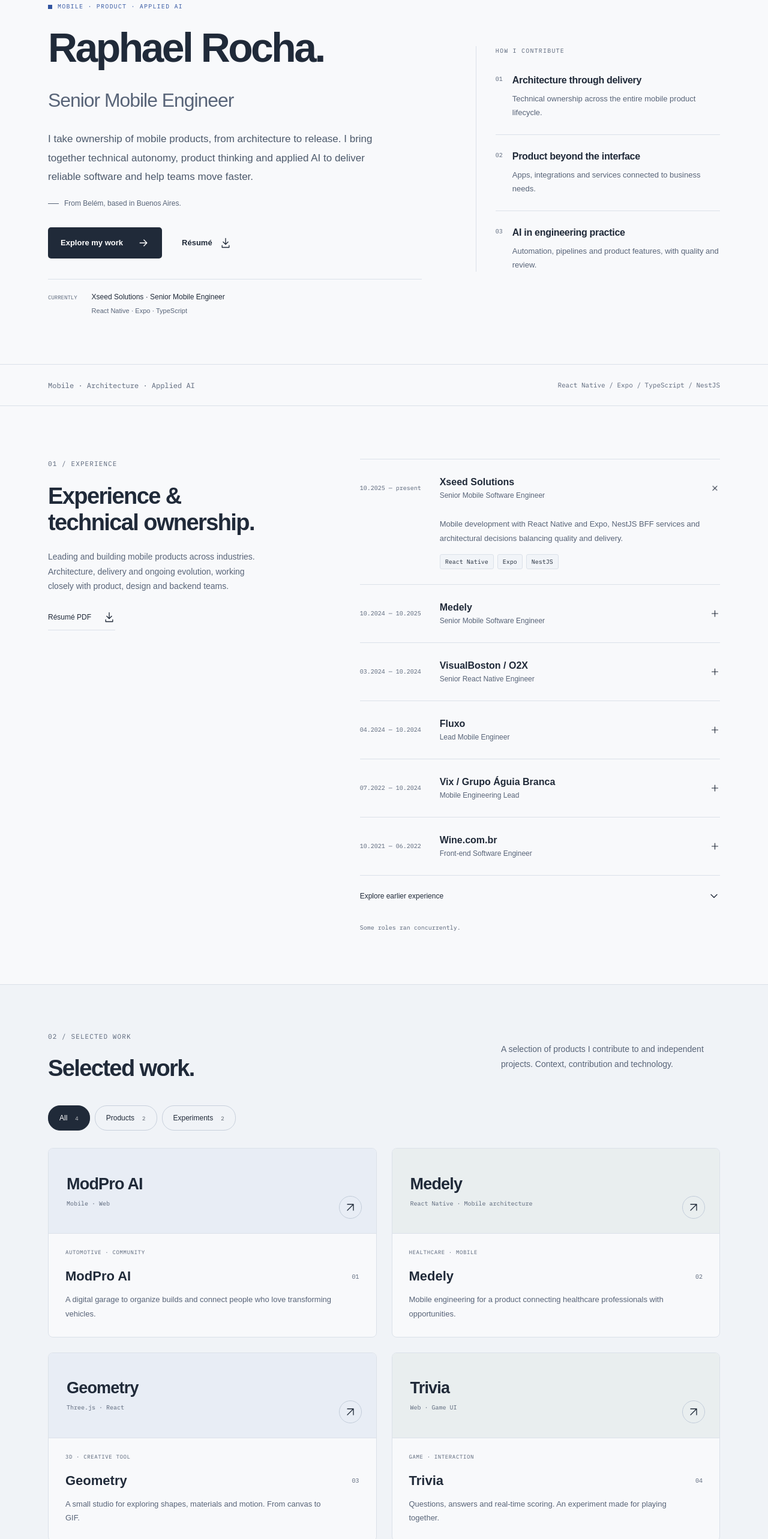
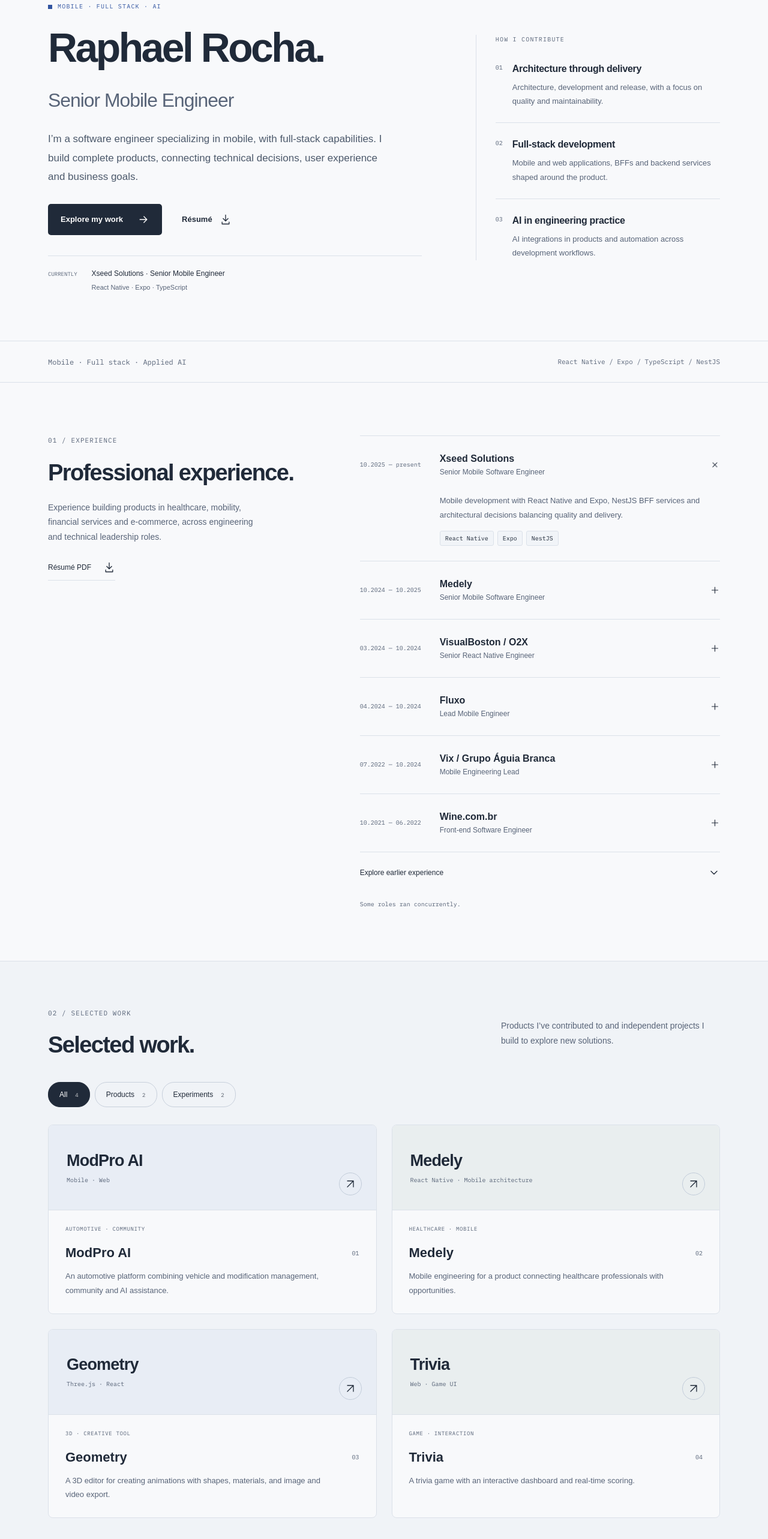
Before and after one commit to RaphaelSR/raphael-portfolio, a React (Vite) app: page / in a window 1280 px wide. Shown: the part 180-2746 px from the top of the page at 60% size. Built offline with nearby package versions, Linux system fonts and the light colour scheme.

Commit message:
polish: clarify full-stack profile and prepare production release

```diff
--- a/index.html
+++ b/index.html
@@ -4,7 +4,7 @@
 <meta charset="UTF-8" />
 <meta name="viewport" content="width=device-width, initial-scale=1.0" />
 <meta name="theme-color" content="#f4f3ee" />
-<meta name="description" content="Raphael Rocha, Senior Mobile Engineer. React Native, produtos digitais e experimentos na interseção entre código e interação. De Belém, em Buenos Aires." />
+<meta name="description" content="Raphael Rocha — Software engineer specializing in mobile, with full-stack experience across web applications, BFFs, backend services and applied AI." />
 <meta property="og:title" content="Raphael Rocha — Senior Mobile Engineer" />
 <meta property="og:description" content="Mobile architecture, product delivery and applied AI." />
 <meta property="og:type" content="website" />
--- a/src/App.tsx
+++ b/src/App.tsx
@@ -267,10 +267,6 @@
               <span>{t.hero[1]}</span>
             </h1>
             <p className="hero-intro">{t.intro}</p>
-            <p className="location">
-              <span className="location-line" />
-              {t.location}
-            </p>
             <div className="hero-actions">
               <a className="button primary" href="#work">
                 {t.workCta}
@@ -437,7 +433,7 @@
               </span>
               <div>
                 <strong>Raphael Rocha</strong>
-                <span>Belém → Buenos Aires</span>
+                <span>Mobile · Web · Backend</span>
               </div>
             </div>
           </div>
@@ -567,7 +563,7 @@
         {selected && (
           <>
             <div className="dialog-header">
-              <span>project / {selected.id}</span>
+              <span>{selected.name}</span>
               <button
                 autoFocus
                 className="icon-button"
--- a/src/content.ts
+++ b/src/content.ts
@@ -9,30 +9,29 @@
     nav: ["Início", "Trajetória", "Trabalhos", "Sobre"],
     contact: "Vamos conversar",
     skip: "Pular para o conteúdo",
-    eyebrow: "MOBILE · PRODUCT · APPLIED AI",
+    eyebrow: "MOBILE · FULL STACK · AI",
     hero: ["Raphael Rocha.", "Senior Mobile Engineer"],
     intro:
-      "Assumo produtos mobile da arquitetura à publicação. Combino autonomia técnica, visão de produto e IA aplicada para entregar software confiável e evoluir com velocidade.",
-    location: "De Belém, em Buenos Aires.",
+      "Sou engenheiro de software especializado em mobile, com atuação full stack. Desenvolvo produtos completos, conectando decisões técnicas, experiência de uso e objetivos de negócio.",
     workCta: "Conheça meu trabalho",
     resume: "Currículo",
     focusLabel: "COMO EU CONTRIBUO",
-    scope: "Mobile · Arquitetura · IA aplicada",
+    scope: "Mobile · Full stack · IA aplicada",
     focus: [
       {
         title: "Da arquitetura à entrega",
         description:
-          "Responsabilidade técnica pelo ciclo completo do produto mobile.",
+          "Arquitetura, desenvolvimento e publicação, com foco em qualidade e manutenção.",
       },
       {
-        title: "Produto, além da interface",
+        title: "Desenvolvimento full stack",
         description:
-          "Aplicativos, integrações e serviços conectados às necessidades do negócio.",
+          "Aplicações mobile e web, BFFs e serviços de backend orientados ao produto.",
       },
       {
         title: "IA aplicada à engenharia",
         description:
-          "Automação, pipelines e funcionalidades de produto, com qualidade e revisão.",
+          "Integrações de IA no produto e automação de fluxos de desenvolvimento.",
       },
     ],
     now: "ATUALMENTE",
@@ -42,16 +41,16 @@
     play: "Ativar animações",
     reduced: "Movimento reduzido pelo sistema",
     pathLabel: "01 / TRAJETÓRIA",
-    pathTitle: "Experiência e\nresponsabilidade técnica.",
+    pathTitle: "Experiência profissional.",
     pathIntro:
-      "Liderança e desenvolvimento de produtos mobile em diferentes setores. Decisões de arquitetura, execução e evolução contínua, em colaboração com produto, design e backend.",
+      "Experiência em produtos de saúde, mobilidade, serviços financeiros e e-commerce, com atuação em desenvolvimento e liderança técnica.",
     earlier: "Ver experiências anteriores",
     concurrent: "Algumas atuações aconteceram em paralelo.",
     present: "atual",
     projectsLabel: "02 / TRABALHOS SELECIONADOS",
     projectsTitle: "Trabalhos selecionados.",
     projectsIntro:
-      "Uma seleção de produtos em que atuo e projetos independentes. Contexto, contribuição e tecnologia.",
+      "Produtos em que contribuí e projetos independentes que desenvolvo para explorar novas soluções.",
     all: "Todos",
     product: "Produtos",
     experiment: "Experimentos",
@@ -63,14 +62,14 @@
     aboutLabel: "03 / SOBRE",
     aboutTitle: "Engenharia com\nvisão de produto.",
     aboutText:
-      "Minha trajetória começou entre software, infraestrutura e fabricação digital em Belém, onde fundei a LAB3D. Essa base me ensinou a olhar para o produto inteiro, além da interface.",
+      "Sou engenheiro de software com foco em produtos mobile e experiência full stack. Combino profundidade técnica e visão de negócio para transformar requisitos em aplicações confiáveis, acessíveis e preparadas para evoluir.",
     aboutText2:
-      "Desde a Vix, assumo ampla responsabilidade pelos produtos mobile em que trabalho: decisões técnicas, implementação, qualidade e publicação. Transito entre aplicativo, integrações e serviços para resolver o que o produto precisa.",
+      "Trabalho próximo de produto e design, com autonomia para conduzir o desenvolvimento da arquitetura à publicação. Minha atuação abrange aplicativos mobile, aplicações web completas, BFFs e backends voltados às necessidades de cada experiência.",
     aboutText3:
-      "IA faz parte da minha prática de engenharia: da automação de fluxos e pipelines ao desenvolvimento de funcionalidades no produto. Uso essas ferramentas para ampliar a capacidade de entrega, com revisão, testes e responsabilidade pelas decisões.",
+      "Integro IA tanto às funcionalidades do produto quanto aos processos de engenharia, incluindo automação e pipelines de desenvolvimento. Valorizo decisões pragmáticas, comunicação clara e soluções que equilibram velocidade de entrega, qualidade e sustentabilidade técnica.",
     languages: "Português nativo · Inglês fluente · Espanhol fluente",
     education: "Ciência da Computação · CESUPA, 2014–2018",
-    toolkit: "NA CAIXA DE FERRAMENTAS",
+    toolkit: "COMPETÊNCIAS TÉCNICAS",
     recognition: "Além do código",
     award1: "1º lugar · Hackathon Insern, 2021",
     award2: "Top 5 · Amazon Launch, 2017",
@@ -79,7 +78,7 @@
     contactLabel: "04 / CONTATO",
     contactTitle: "Vamos falar sobre\nseu próximo produto.",
     contactText:
-      "Sobre um produto, um desafio mobile ou uma ideia que merece sair do papel.",
+      "Para conversar sobre desenvolvimento de produtos, desafios técnicos ou oportunidades de colaboração.",
     copyEmail: "Copiar e-mail",
     copied: "E-mail copiado",
     copyFailed: "Não foi possível copiar. O endereço está disponível no link.",
@@ -90,30 +89,29 @@
     nav: ["Home", "Experience", "Work", "About"],
     contact: "Let’s talk",
     skip: "Skip to content",
-    eyebrow: "MOBILE · PRODUCT · APPLIED AI",
+    eyebrow: "MOBILE · FULL STACK · AI",
     hero: ["Raphael Rocha.", "Senior Mobile Engineer"],
     intro:
-      "I take ownership of mobile products, from architecture to release. I bring together technical autonomy, product thinking and applied AI to deliver reliable software and help teams move faster.",
-    location: "From Belém, based in Buenos Aires.",
+      "I’m a software engineer specializing in mobile, with full-stack capabilities. I build complete products, connecting technical decisions, user experience and business goals.",
     workCta: "Explore my work",
     resume: "Résumé",
     focusLabel: "HOW I CONTRIBUTE",
-    scope: "Mobile · Architecture · Applied AI",
+    scope: "Mobile · Full stack · Applied AI",
     focus: [
       {
         title: "Architecture through delivery",
         description:
-          "Technical ownership across the entire mobile product lifecycle.",
+          "Architecture, development and release, with a focus on quality and maintainability.",
       },
       {
-        title: "Product beyond the interface",
+        title: "Full-stack development",
         description:
-          "Apps, integrations and services connected to business needs.",
+          "Mobile and web applications, BFFs and backend services shaped around the product.",
       },
       {
         title: "AI in engineering practice",
         description:
-          "Automation, pipelines and product features, with quality and review.",
+          "AI integrations in products and automation across development workflows.",
       },
     ],
     now: "CURRENTLY",
@@ -123,16 +121,16 @@
     play: "Enable animations",
     reduced: "Reduced motion follows your system",
     pathLabel: "01 / EXPERIENCE",
-    pathTitle: "Experience &\ntechnical ownership.",
+    pathTitle: "Professional experience.",
     pathIntro:
-      "Leading and building mobile products across industries. Architecture, delivery and ongoing evolution, working closely with product, design and backend teams.",
+      "Experience building products in healthcare, mobility, financial services and e-commerce, across engineering and technical leadership roles.",
     earlier: "Explore earlier experience",
     concurrent: "Some roles ran concurrently.",
     present: "present",
     projectsLabel: "02 / SELECTED WORK",
     projectsTitle: "Selected work.",
     projectsIntro:
-      "A selection of products I contribute to and independent projects. Context, contribution and technology.",
+      "Products I’ve contributed to and independent projects I build to explore new solutions.",
     all: "All",
     product: "Products",
     experiment: "Experiments",
@@ -144,14 +142,14 @@
     aboutLabel: "03 / ABOUT",
     aboutTitle: "Engineering with\na product perspective.",
     aboutText:
-      "My career began in software, infrastructure and digital fabrication in Belém, where I founded LAB3D. That foundation taught me to consider the whole product, beyond its interface.",
+      "I’m a software engineer focused on mobile products, with full-stack experience. I combine technical depth and business understanding to turn requirements into reliable, accessible applications that can evolve with the product.",
     aboutText2:
-      "Since Vix, I have taken broad ownership of the mobile products I work on: technical decisions, implementation, quality and release. I work across apps, integrations and services to solve what the product needs.",
+      "I work closely with product and design, with the autonomy to guide development from architecture to release. My work spans mobile apps, complete web applications, BFFs and backends tailored to the needs of each experience.",
     aboutText3:
-      "AI is part of my engineering practice, from workflow and pipeline automation to product features. I use these tools to expand delivery capacity, with review, testing and accountability for the decisions.",
+      "I integrate AI into both product features and engineering processes, including automation and development pipelines. I value pragmatic decisions, clear communication and solutions that balance delivery speed, quality and long-term maintainability.",
     languages: "Native Portuguese · Fluent English · Fluent Spanish",
     education: "Computer Science · CESUPA, 2014–2018",
-    toolkit: "IN MY TOOLKIT",
+    toolkit: "TECHNICAL SKILLS",
     recognition: "Beyond code",
     award1: "1st place · Hackathon Insern, 2021",
     award2: "Top 5 · Amazon Launch, 2017",
@@ -160,7 +158,7 @@
     contactLabel: "04 / CONTACT",
     contactTitle: "Let’s talk about\nyour next product.",
     contactText:
-      "A product, a mobile challenge, or an idea that deserves to become real.",
+      "For conversations about product development, technical challenges or opportunities to work together.",
     copyEmail: "Copy email",
     copied: "Email copied",
     copyFailed: "Could not copy. The address is available in the email link.",
@@ -348,12 +346,12 @@
     category: "product",
     label: { pt: "AUTOMOTIVO · COMUNIDADE", en: "AUTOMOTIVE · COMMUNITY" },
     description: {
-      pt: "Uma garagem digital para organizar builds e conectar quem gosta de transformar veículos.",
-      en: "A digital garage to organize builds and connect people who love transforming vehicles.",
+      pt: "Plataforma automotiva que reúne gestão de veículos, modificações, comunidade e assistência com IA.",
+      en: "An automotive platform combining vehicle and modification management, community and AI assistance.",
     },
     contribution: {
-      pt: "Atuação no desenvolvimento do produto ModPro. A plataforma reúne veículos, modificações, comunidade e assistência com IA.",
-      en: "Contributing to ModPro product development. The platform brings together vehicles, modifications, community and AI assistance.",
+      pt: "Desenvolvimento de aplicações e serviços para o ModPro, integrando experiências mobile e web às funcionalidades da plataforma.",
+      en: "Developing applications and services for ModPro, connecting mobile and web experiences with the platform’s capabilities.",
     },
     stack: ["Mobile", "Web", "Produto / Product"],
     url: "https://modpro.ai/",
@@ -382,8 +380,8 @@
     category: "experiment",
     label: { pt: "3D · FERRAMENTA CRIATIVA", en: "3D · CREATIVE TOOL" },
     description: {
-      pt: "Um pequeno estúdio para explorar formas, materiais e movimento. Do canvas ao GIF.",
-      en: "A small studio for exploring shapes, materials and motion. From canvas to GIF.",
+      pt: "Editor 3D para criar animações com geometrias, materiais e exportação de imagens e vídeos.",
+      en: "A 3D editor for creating animations with shapes, materials, and image and video export.",
     },
     contribution: {
       pt: "Projeto pessoal: editor de geometrias 3D com iluminação de estúdio, gradientes, animação e exportação de imagens e vídeos.",
@@ -399,12 +397,12 @@
     category: "experiment",
     label: { pt: "JOGO · INTERAÇÃO", en: "GAME · INTERACTION" },
     description: {
-      pt: "Perguntas, respostas e um placar em tempo real. Um experimento para jogar junto.",
-      en: "Questions, answers and real-time scoring. An experiment made for playing together.",
+      pt: "Jogo de perguntas e respostas com painel interativo e pontuação em tempo real.",
+      en: "A trivia game with an interactive dashboard and real-time scoring.",
     },
     contribution: {
-      pt: "Side project de um jogo de trivia com painel interativo e pontuação em tempo real. Código disponível no GitHub.",
-      en: "A side project exploring a trivia game with an interactive dashboard and real-time scoring. Source available on GitHub.",
+      pt: "Projeto independente voltado à interface e à dinâmica de um jogo de perguntas e respostas. Código disponível no GitHub.",
+      en: "An independent project exploring the interface and mechanics of a trivia game. Source available on GitHub.",
     },
     stack: ["Web", "Game UI"],
     url: "https://github.com/RaphaelSR/trivia",
```
Also changed, not shown: playwright.config.ts (+10 -6 lines), 2 other files (tests, documents, lock files or other folders).
